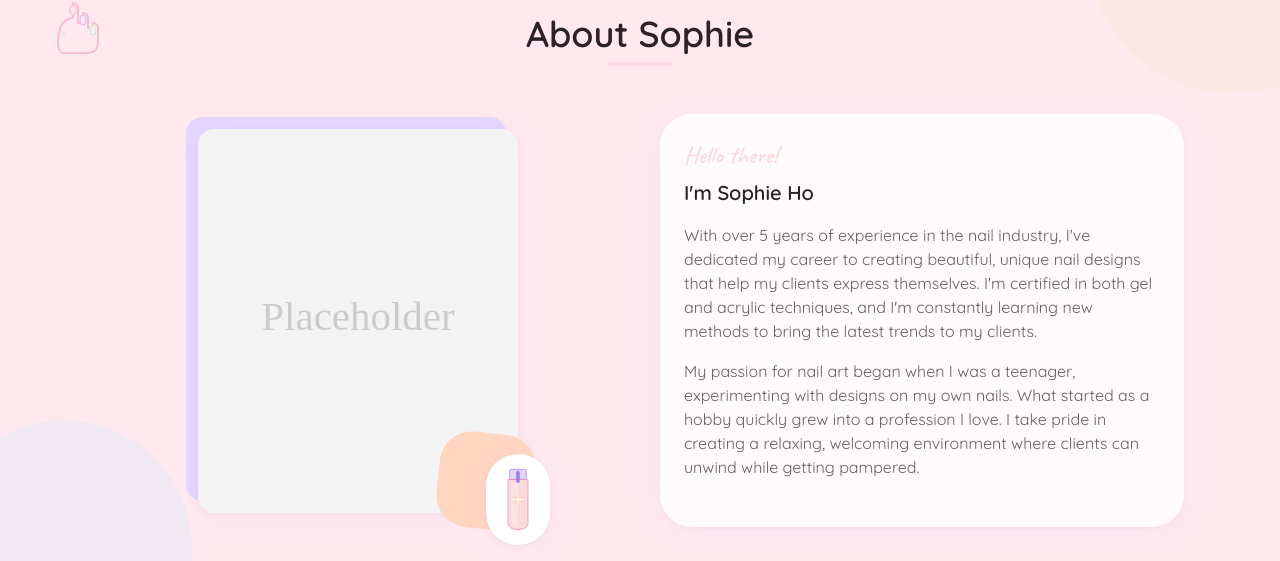
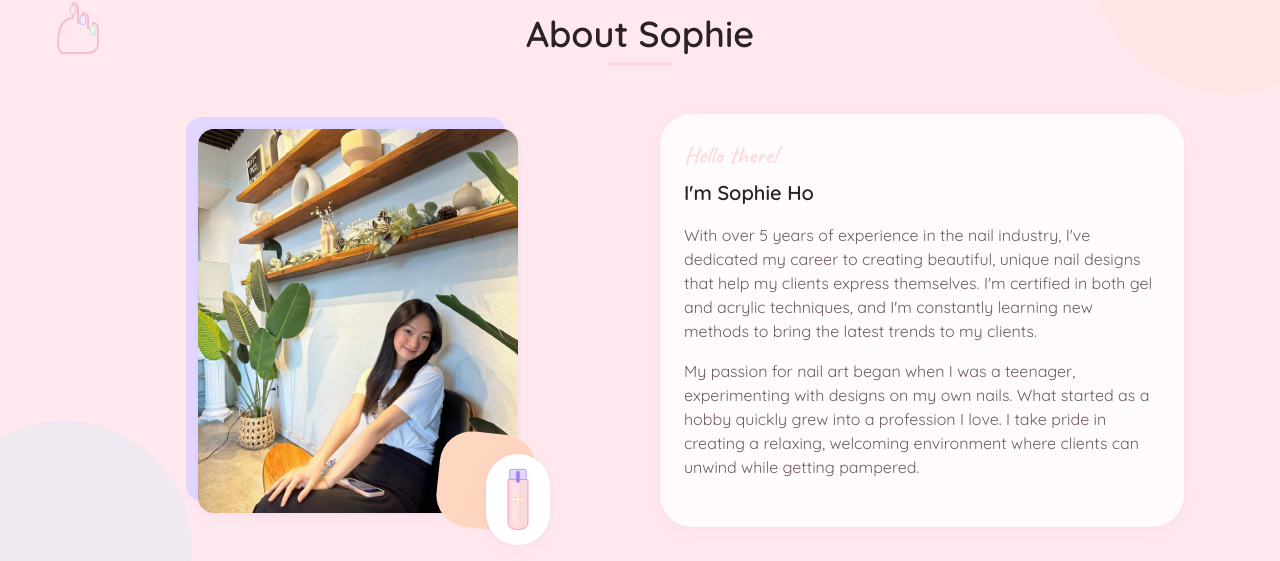
Before and after one commit to ducanhdang06/nail_portfolio, a Next.js app in the folder frontend/: page / in a window 1280 px wide. Shown: the part 914-1475 px from the top of the page. Built offline with nearby package versions, Linux system fonts and the light colour scheme; no server answers; the database is empty.

Commit message:
added image, fix navbar alignment

```diff
--- a/frontend/app/protected/page.tsx
+++ b/frontend/app/protected/page.tsx
@@ -29,7 +29,6 @@ export default async function ProtectedPage() {
       <AboutSection />
       <Services services={services ?? []} />
       <PortfolioSection />
-      <BookingSection />
       <ReviewWrapper />
     </div>
   );
--- a/frontend/components/about.tsx
+++ b/frontend/components/about.tsx
@@ -27,8 +27,8 @@ export default function AboutSection() {
               {/* Main image */}
               <div className="relative w-64 h-80 md:w-80 md:h-96 rounded-2xl overflow-hidden shadow-soft">
                 <Image
-                  src="/placeholder.svg?height=600&width=400"
-                  alt="Sarah Johnson, Nail Artist"
+                  src="/portfolio.jpg?height=600&width=400"
+                  alt="Sophie Ho, Nail Artist"
                   fill
                   className="object-cover"
                   style={{ objectPosition: "center top" }}
--- a/frontend/components/navbar-authenticated.tsx
+++ b/frontend/components/navbar-authenticated.tsx
@@ -12,7 +12,7 @@ export default function NavbarAuthenticated({ user }: { user: any }) {
     <>
       <nav className="w-full flex justify-center h-16 backdrop-blur-sm bg-white/70 sticky top-0 z-50 shadow-pastel">
         <div className="w-full max-w-5xl flex justify-between items-center p-3 px-5">
-          <div className="flex items-center">
+          <div className="flex-1 flex items-center">
             <Link href="/protected" className="text-xl font-semibold text-blush">
               <span className="font-accent">Sophie's</span> Nail Studio
             </Link>
@@ -36,12 +36,12 @@ export default function NavbarAuthenticated({ user }: { user: any }) {
             >
               Services
             </Link>
-            <Link
+            {/* <Link
               href="/protected/#booking"
               className="text-gray-700 font-medium hover:text-blush hover:underline transition-colors"
             >
               Book Now
-            </Link>
+            </Link> */}
             <Link
               href="/protected/profile"
               className="text-gray-700 font-medium hover:text-blush hover:underline transition-colors"
@@ -55,7 +55,7 @@ export default function NavbarAuthenticated({ user }: { user: any }) {
               My Appointment
             </Link>
           </div>
-          <div className="flex items-center gap-3">
+          <div className="flex items-center gap-3 justify-end">
             <Button
               type="button"
               variant="outline"
```
Also changed, not shown: frontend/public/portfolio.jpg (added).
